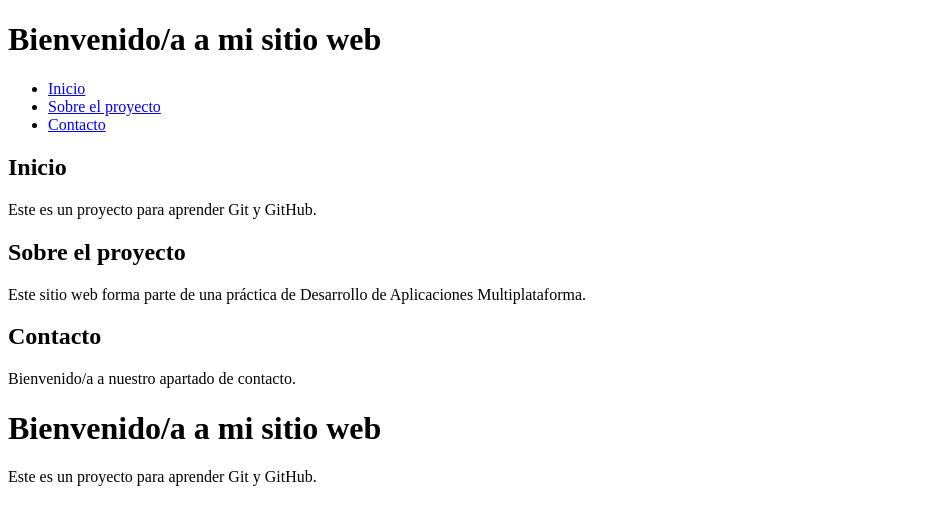
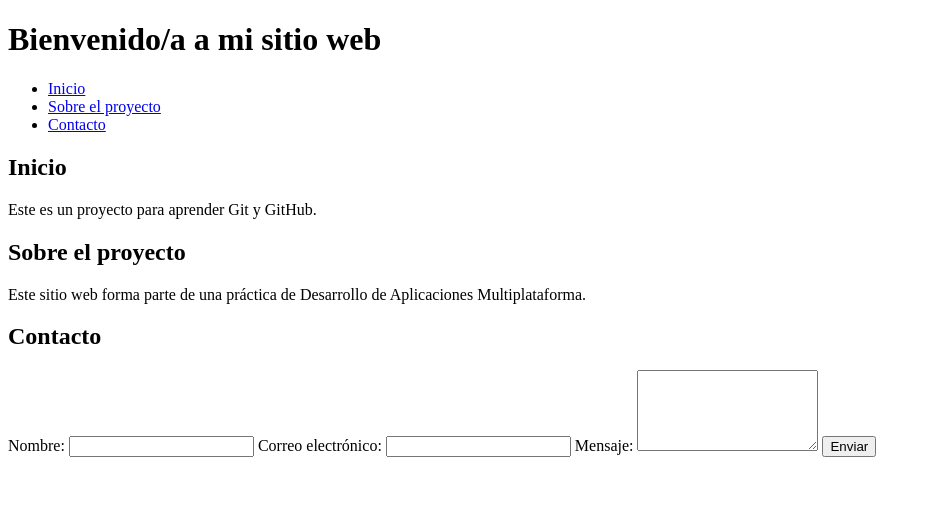
Before and after one commit to LidiaTorres-Code/proyecto-git-dam, a plain HTML site: page index.html in a window 1280 px wide. Shown: the whole page, without its empty margins (0-931 px from the left). Drawn offline with Linux system fonts and the light colour scheme.

Commit message:
Añadir formulario de contacto

```diff
--- a/index.html
+++ b/index.html
@@ -32,20 +32,19 @@
 
         <section id="contacto">
             <h2>Contacto</h2>
-            <p>Bienvenido/a a nuestro apartado de contacto.</p>
+            <form>
+    <label for="nombre">Nombre:</label>
+    <input type="text" id="nombre" name="nombre" required>
+
+    <label for="correo">Correo electrónico:</label>
+    <input type="email" id="correo" name="correo" required>
+
+    <label for="mensaje">Mensaje:</label>
+    <textarea id="mensaje" name="mensaje" rows="5" required></textarea>
+
+    <button type="submit">Enviar</button>
+</form>
         </section>
     </main>
 </body>
 </html>
-<!DOCTYPE html>
-<html lang="es">
-<head>
-    <meta charset="UTF-8">
-    <meta name="viewport" content="width=device-width, initial-scale=1.0">
-    <title>Mi Proyecto Web</title>
-</head>
-<body>
-    <h1>Bienvenido/a a mi sitio web</h1>
-    <p>Este es un proyecto para aprender Git y GitHub.</p>
-</body>
-</html>
```
